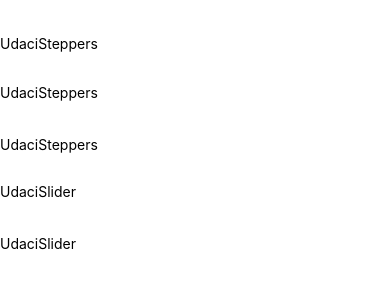
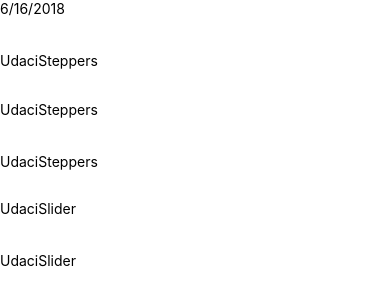
Before and after one commit to rewgoes/UdaciFitness, a React Native app: screen / in a window 390 px wide. Shown: the top 306 px of the page. Built offline with nearby package versions, Linux system fonts and the light colour scheme.

Commit message:
feat: create date component

```diff
--- a/components/AddEntry.js
+++ b/components/AddEntry.js
@@ -3,6 +3,7 @@
 import { getMetricMetaInfo } from '../utils/helpers'
 import UdaciSlider from './UdaciSlider'
 import UdaciSteppers from './UdaciSteppers'
+import DateHeader from './DateHeader'
 
 export default class AddEntry extends Component {
   state = {
@@ -44,6 +45,7 @@
 
     return (
       <View>
+        <DateHeader date={(new Date()).toLocaleDateString()} />
         {Object.keys(metaInfo).map((key) => {
           const { getIcon, type, ...rest } = metaInfo[key]
           const value = this.state[key]
--- /dev/null
+++ b/components/DateHeader.js
@@ -0,0 +1,10 @@
+import React from 'react'
+import { Text } from 'react-native'
+
+export default function DateHeader({ date }) {
+  return (
+    <Text>
+      {date}
+    </Text>
+  )
+}
```
